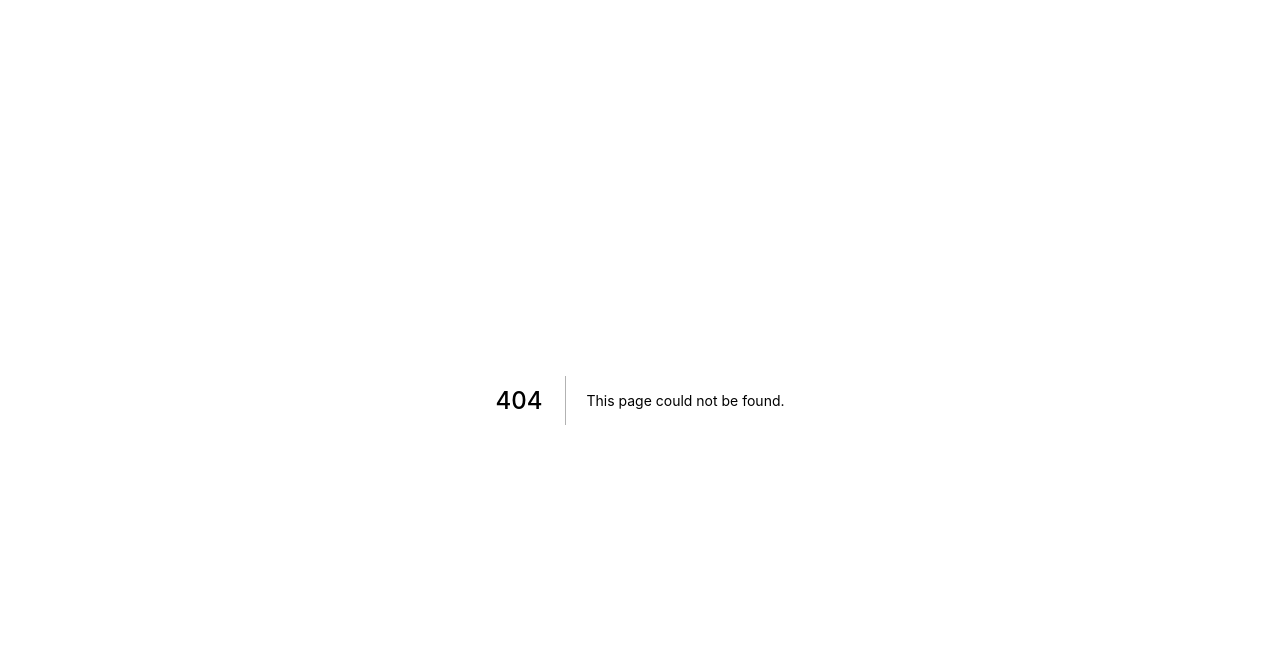
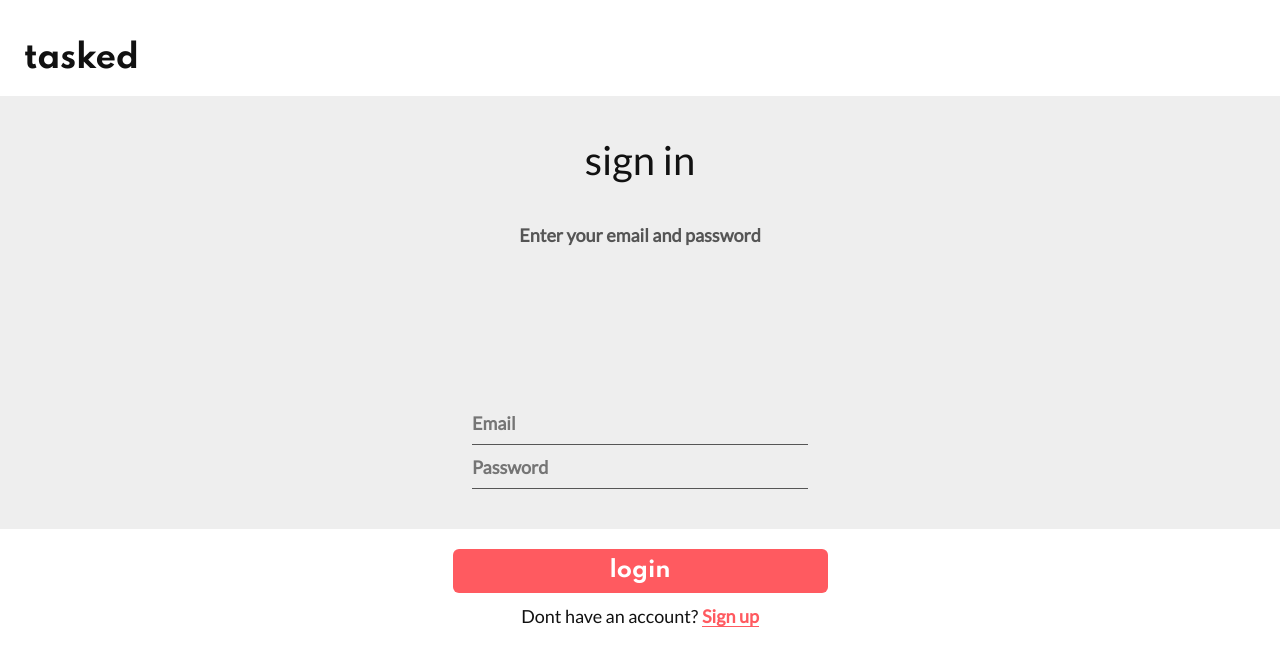
Before and after one commit to areasflavio/task-app, a Next.js app: page /sign-in in a window 1280 px wide. Before the commit this address had no page. Shown: the top 666 px of the page. Built offline with nearby package versions, Linux system fonts and the light colour scheme.

Commit message:
feat: create Sign pages ui

```diff
--- /dev/null
+++ b/src/components/SignBody/index.tsx
@@ -0,0 +1,9 @@
+import React from 'react';
+
+import { Container } from './styles';
+
+const SignBody: React.FC = ({ children }) => {
+  return <Container>{children}</Container>;
+};
+
+export { SignBody };
--- /dev/null
+++ b/src/components/SignBody/styles.ts
@@ -0,0 +1,56 @@
+import styled from 'styled-components';
+
+export const Container = styled.main`
+  display: flex;
+  flex-direction: column;
+  align-items: center;
+
+  height: 433px;
+  padding: 2.5rem 1.25rem;
+
+  background: ${(props) => props.theme.colors.bgSecColor};
+
+  h1 {
+    font-weight: 500;
+    font-size: 2.5rem;
+    line-height: 3rem;
+
+    text-align: center;
+
+    color: ${(props) => props.theme.colors.textColor};
+  }
+
+  h2 {
+    margin-top: 2.5rem;
+
+    font-weight: bold;
+    font-size: 1.125rem;
+    line-height: 1.375rem;
+    text-align: center;
+
+    color: ${(props) => props.theme.colors.textSecColor};
+  }
+
+  form {
+    display: flex;
+    flex-direction: column;
+
+    margin-top: auto;
+  }
+
+  input {
+    height: 2.75rem;
+    min-width: 336px;
+    width: 100%;
+
+    border: 0;
+    border-bottom: 1px solid ${(props) => props.theme.colors.textSecColor};
+    background: inherit;
+
+    font-weight: bold;
+    font-size: 1.125rem;
+    line-height: 1.375rem;
+
+    color: ${(props) => props.theme.colors.textSecColor};
+  }
+`;
--- /dev/null
+++ b/src/components/SignFooter/index.tsx
@@ -0,0 +1,7 @@
+import { Container } from './styles';
+
+const SignFooter: React.FC = ({ children }) => {
+  return <Container>{children}</Container>;
+};
+
+export { SignFooter };
--- /dev/null
+++ b/src/components/SignFooter/styles.ts
@@ -0,0 +1,67 @@
+import styled from 'styled-components';
+
+export const Container = styled.footer`
+  display: flex;
+  flex-direction: column;
+  align-items: center;
+
+  margin-top: 1.25rem;
+
+  button {
+    display: flex;
+    align-items: center;
+    justify-content: center;
+
+    max-width: 375px;
+    width: 100%;
+    height: 2.75rem;
+    border-radius: 0.375rem;
+
+    font-family: Spartan;
+    font-weight: bold;
+    font-size: 1.375rem;
+    line-height: 1.5rem;
+
+    color: ${(props) => props.theme.colors.bgColor};
+    background: ${(props) => props.theme.colors.highlightColor};
+
+    transition: filter 0.2s;
+
+    &:hover {
+      filter: brightness(0.95);
+    }
+  }
+
+  p {
+    margin-top: 12px;
+
+    font-weight: 400;
+    font-size: 1.125rem;
+    line-height: 1.375rem;
+    color: ${(props) => props.theme.colors.textColor};
+
+    a {
+      margin-left: 0.25rem;
+      font-weight: 700;
+      color: ${(props) => props.theme.colors.highlightColor};
+
+      position: relative;
+
+      &::after {
+        content: '';
+        width: 100%;
+        height: 1px;
+        background: ${(props) => props.theme.colors.highlightColor};
+        bottom: 0;
+        left: 0;
+        position: absolute;
+      }
+
+      transition: filter 0.2s;
+
+      &:hover {
+        filter: brightness(0.95);
+      }
+    }
+  }
+`;
--- a/src/components/TextInput/index.tsx
+++ b/src/components/TasksList/TextInput/index.tsx
@@ -1,7 +1,7 @@
-import { useRef } from '../../hooks/useRef';
-import { useTask } from '../../hooks/useTask';
+import { useRef } from '../../../hooks/useRef';
+import { useTask } from '../../../hooks/useTask';
 
-import { TaskLabel } from '../../styles/TaskLabelStyle';
+import { TaskLabel } from '../../../styles/TaskLabelStyle';
 import { Container } from './styles';
 
 const TextInput: React.FC = () => {
--- a/src/pages/index.tsx
+++ b/src/pages/index.tsx
@@ -1,5 +1,5 @@
 import { Header } from '../components/Header';
-import { TextInput } from '../components/TextInput';
+import { TextInput } from '../components/TasksList/TextInput';
 import { TasksList } from '../components/TasksList';
 
 import { AddTaskButton } from '../components/AddTaskButton';
--- /dev/null
+++ b/src/pages/sign-in.tsx
@@ -0,0 +1,33 @@
+import Link from 'next/link';
+
+import { Header } from '../components/Header';
+import { SignBody } from '../components/SignBody';
+import { SignFooter } from '../components/SignFooter';
+
+const SignIn: React.FC = () => {
+  return (
+    <>
+      <Header />
+
+      <SignBody>
+        <h1>sign in</h1>
+
+        <h2>Enter your email and password</h2>
+
+        <form>
+          <input type="email" name="email" placeholder="Email" />
+          <input type="password" name="password" placeholder="Password" />
+        </form>
+      </SignBody>
+
+      <SignFooter>
+        <button type="submit">login</button>
+        <p>
+          Dont have an account?<Link href="/sign-up">Sign up</Link>
+        </p>
+      </SignFooter>
+    </>
+  );
+};
+
+export default SignIn;
--- a/src/styles/global.ts
+++ b/src/styles/global.ts
@@ -42,4 +42,8 @@ export default createGlobalStyle`
     cursor: pointer;
     border: none;
   }
+
+  a {
+    text-decoration: none;
+  }
 `;
```
Also changed, not shown: src/pages/sign-up.tsx (added, +39 -0 lines), src/components/TasksList/TextInput/styles.ts (renamed from src/components/TextInput/styles.ts).
